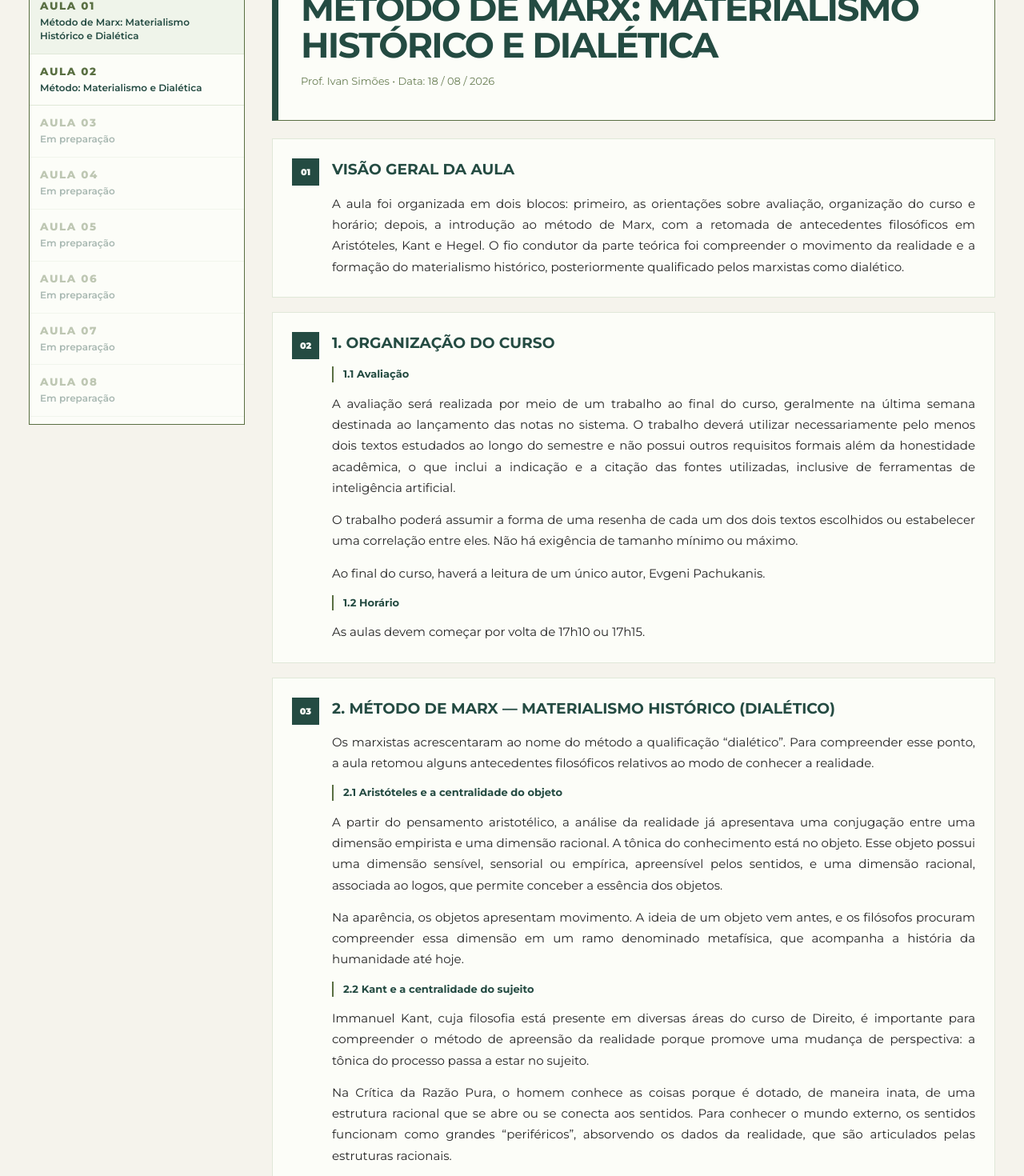
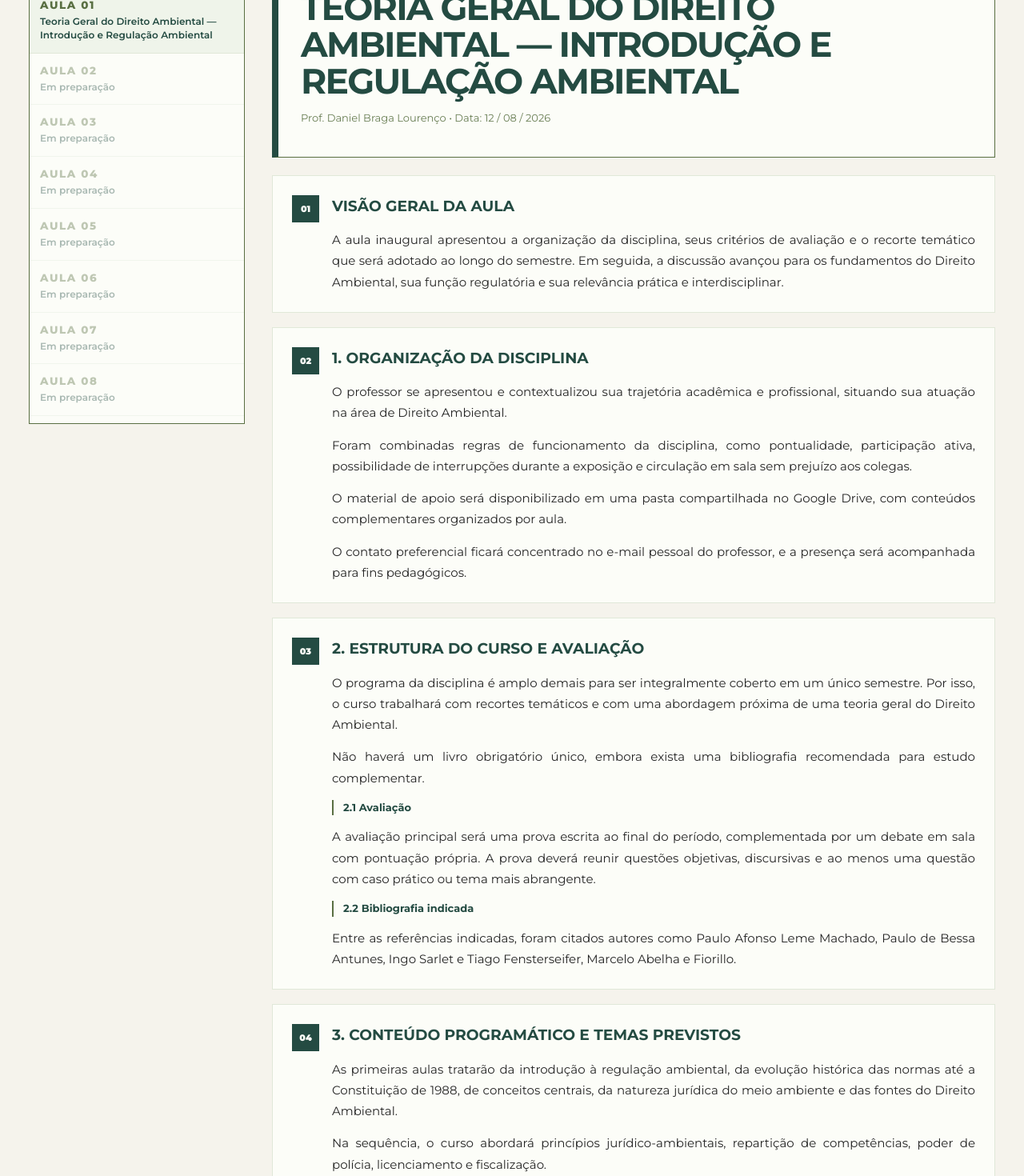
Before and after one commit to marianadireito8ufrj-max/marxismo-e-direito, a React (Vite) app: page / in a window 1280 px wide. Shown: the part 700-2170 px from the top of the page at 80% size. Built offline with nearby package versions, Linux system fonts and the light colour scheme.

Commit message:
Adiciona estrutura e conteúdo inicial de Direito Ambiental

```diff
--- a/src/data.ts
+++ b/src/data.ts
@@ -1,69 +1,77 @@
 export type Bloco = { tipo: "secao" | "subsecao" | "paragrafo"; texto: string };
 export type Aula = { numero: number; titulo: string; meta: string; publicada: boolean; blocos: Bloco[] };
 
-export const fonteGoogleDocs = "https://docs.google.com/document/d/1sLIdEpipDngoW0F_sNyjNZywLO4MqbrXUQSAw5m1FDI/edit";
+// A URL definitiva do caderno de Direito Ambiental no Google Docs será vinculada
+// assim que a fonte compartilhada estiver acessível pela integração.
+export const fonteGoogleDocs = "";
 
 export const aulas: Aula[] = [
   {
     numero: 1,
-    titulo: "Método de Marx: Materialismo Histórico e Dialética",
-    meta: "Prof. Ivan Simões • Data: 18 / 08 / 2026",
+    titulo: "Teoria Geral do Direito Ambiental — Introdução e Regulação Ambiental",
+    meta: "Prof. Daniel Braga Lourenço • Data: 12 / 08 / 2026",
     publicada: true,
     blocos: [
       { tipo: "secao", texto: "Visão geral da aula" },
-      { tipo: "paragrafo", texto: "A aula foi organizada em dois blocos: primeiro, as orientações sobre avaliação, organização do curso e horário; depois, a introdução ao método de Marx, com a retomada de antecedentes filosóficos em Aristóteles, Kant e Hegel. O fio condutor da parte teórica foi compreender o movimento da realidade e a formação do materialismo histórico, posteriormente qualificado pelos marxistas como dialético." },
-      { tipo: "secao", texto: "1. Organização do curso" },
-      { tipo: "subsecao", texto: "1.1 Avaliação" },
-      { tipo: "paragrafo", texto: "A avaliação será realizada por meio de um trabalho ao final do curso, geralmente na última semana destinada ao lançamento das notas no sistema. O trabalho deverá utilizar necessariamente pelo menos dois textos estudados ao longo do semestre e não possui outros requisitos formais além da honestidade acadêmica, o que inclui a indicação e a citação das fontes utilizadas, inclusive de ferramentas de inteligência artificial." },
-      { tipo: "paragrafo", texto: "O trabalho poderá assumir a forma de uma resenha de cada um dos dois textos escolhidos ou estabelecer uma correlação entre eles. Não há exigência de tamanho mínimo ou máximo." },
-      { tipo: "paragrafo", texto: "Ao final do curso, haverá a leitura de um único autor, Evgeni Pachukanis." },
-      { tipo: "subsecao", texto: "1.2 Horário" },
-      { tipo: "paragrafo", texto: "As aulas devem começar por volta de 17h10 ou 17h15." },
-      { tipo: "secao", texto: "2. Método de Marx — Materialismo Histórico (dialético)" },
-      { tipo: "paragrafo", texto: "Os marxistas acrescentaram ao nome do método a qualificação “dialético”. Para compreender esse ponto, a aula retomou alguns antecedentes filosóficos relativos ao modo de conhecer a realidade." },
-      { tipo: "subsecao", texto: "2.1 Aristóteles e a centralidade do objeto" },
-      { tipo: "paragrafo", texto: "A partir do pensamento aristotélico, a análise da realidade já apresentava uma conjugação entre uma dimensão empirista e uma dimensão racional. A tônica do conhecimento está no objeto. Esse objeto possui uma dimensão sensível, sensorial ou empírica, apreensível pelos sentidos, e uma dimensão racional, associada ao logos, que permite conceber a essência dos objetos." },
-      { tipo: "paragrafo", texto: "Na aparência, os objetos apresentam movimento. A ideia de um objeto vem antes, e os filósofos procuram compreender essa dimensão em um ramo denominado metafísica, que acompanha a história da humanidade até hoje." },
-      { tipo: "subsecao", texto: "2.2 Kant e a centralidade do sujeito" },
-      { tipo: "paragrafo", texto: "Immanuel Kant, cuja filosofia está presente em diversas áreas do curso de Direito, é importante para compreender o método de apreensão da realidade porque promove uma mudança de perspectiva: a tônica do processo passa a estar no sujeito." },
-      { tipo: "paragrafo", texto: "Na Crítica da Razão Pura, o homem conhece as coisas porque é dotado, de maneira inata, de uma estrutura racional que se abre ou se conecta aos sentidos. Para conhecer o mundo externo, os sentidos funcionam como grandes “periféricos”, absorvendo os dados da realidade, que são articulados pelas estruturas racionais." },
-      { tipo: "paragrafo", texto: "Kant também foi lembrado por sua trajetória intelectual: tornou-se amplamente conhecido após começar a publicar por volta dos 50 anos e tinha uma vida bastante sistemática. Sua influência no Direito decorre, entre outros aspectos, do modo como, a partir dessa estrutura racional, desenvolve uma filosofia acerca de como os homens se relacionam ou devem se relacionar." },
-      { tipo: "subsecao", texto: "2.2.1 Imperativo categórico e lei moral" },
-      { tipo: "paragrafo", texto: "Kant chega ao imperativo categórico e o distingue do imperativo hipotético, ligado à hipótese e à realização de determinado fim. A razão fornece uma estrutura formal da moral, justamente porque essa estrutura decorre da própria razão." },
-      { tipo: "paragrafo", texto: "Para Kant, há uma lei moral dentro de nós. A questão seria reconhecer essa lei moral e a razão, a partir das quais poderiam ser enfrentados inclusive os problemas existentes nas relações humanas. É nesse contexto que formula suas máximas, expressas pelos imperativos categóricos." },
-      { tipo: "subsecao", texto: "2.2.2 Rumo à Paz Perpétua e o Direito Internacional" },
-      { tipo: "paragrafo", texto: "Em Rumo à Paz Perpétua, Kant trabalha com a ideia de um direito que tende a tornar-se progressivamente mais homogêneo no âmbito internacional. A aula relacionou essa construção ao Direito Internacional e à formação da concepção moderna dos direitos humanos, entendidos, nesse percurso, como desdobramentos das leis morais." },
-      { tipo: "subsecao", texto: "2.3 Hegel, a dialética e o movimento" },
-      { tipo: "paragrafo", texto: "Hegel se contrapõe a Kant e reverencia a tradição filosófica grega, especialmente a tradição socrática, platônica e aristotélica. Retoma de Parmênides a noção do absoluto, ao mesmo tempo em que desenvolve a possibilidade de conhecer a realidade por meio da dialética." },
-      { tipo: "paragrafo", texto: "A chave explicativa passa a ser o movimento: entender a realidade significa entender o movimento da própria realidade. Em Hegel, porém, essa concepção permanece idealista, pois o movimento fundamental é o movimento da razão humana, denominado espírito." },
-      { tipo: "subsecao", texto: "2.3.1 Fenomenologia do Espírito" },
-      { tipo: "paragrafo", texto: "A Fenomenologia do Espírito foi mencionada como uma obra particularmente difícil. A orientação dada em aula foi simples: na primeira leitura, provavelmente não será possível compreender tudo; por isso, é necessário reler." },
-      { tipo: "subsecao", texto: "2.4 Marx e a realidade como processo" },
-      { tipo: "paragrafo", texto: "“Tudo é processo em movimento” é a frase-chave indicada em aula para compreender Marx. Essa formulação sintetiza a importância do movimento e do processo para a compreensão da realidade no método marxiano." },
-      { tipo: "subsecao", texto: "2.4.1 Leitura mencionada" },
-      { tipo: "paragrafo", texto: "Manuscritos Econômico-Filosóficos — capítulo sobre trabalho estranhado e propriedade privada." }
+      { tipo: "paragrafo", texto: "A aula inaugural apresentou a organização da disciplina, seus critérios de avaliação e o recorte temático que será adotado ao longo do semestre. Em seguida, a discussão avançou para os fundamentos do Direito Ambiental, sua função regulatória e sua relevância prática e interdisciplinar." },
+
+      { tipo: "secao", texto: "1. Organização da disciplina" },
+      { tipo: "paragrafo", texto: "O professor se apresentou e contextualizou sua trajetória acadêmica e profissional, situando sua atuação na área de Direito Ambiental." },
+      { tipo: "paragrafo", texto: "Foram combinadas regras de funcionamento da disciplina, como pontualidade, participação ativa, possibilidade de interrupções durante a exposição e circulação em sala sem prejuízo aos colegas." },
+      { tipo: "paragrafo", texto: "O material de apoio será disponibilizado em uma pasta compartilhada no Google Drive, com conteúdos complementares organizados por aula." },
+      { tipo: "paragrafo", texto: "O contato preferencial ficará concentrado no e-mail pessoal do professor, e a presença será acompanhada para fins pedagógicos." },
+
+      { tipo: "secao", texto: "2. Estrutura do curso e avaliação" },
+      { tipo: "paragrafo", texto: "O programa da disciplina é amplo demais para ser integralmente coberto em um único semestre. Por isso, o curso trabalhará com recortes temáticos e com uma abordagem próxima de uma teoria geral do Direito Ambiental." },
+      { tipo: "paragrafo", texto: "Não haverá um livro obrigatório único, embora exista uma bibliografia recomendada para estudo complementar." },
+      { tipo: "subsecao", texto: "2.1 Avaliação" },
+      { tipo: "paragrafo", texto: "A avaliação principal será uma prova escrita ao final do período, complementada por um debate em sala com pontuação própria. A prova deverá reunir questões objetivas, discursivas e ao menos uma questão com caso prático ou tema mais abrangente." },
+      { tipo: "subsecao", texto: "2.2 Bibliografia indicada" },
+      { tipo: "paragrafo", texto: "Entre as referências indicadas, foram citados autores como Paulo Afonso Leme Machado, Paulo de Bessa Antunes, Ingo Sarlet e Tiago Fensterseifer, Marcelo Abelha e Fiorillo." },
+
+      { tipo: "secao", texto: "3. Conteúdo programático e temas previstos" },
+      { tipo: "paragrafo", texto: "As primeiras aulas tratarão da introdução à regulação ambiental, da evolução histórica das normas até a Constituição de 1988, de conceitos centrais, da natureza jurídica do meio ambiente e das fontes do Direito Ambiental." },
+      { tipo: "paragrafo", texto: "Na sequência, o curso abordará princípios jurídico-ambientais, repartição de competências, poder de polícia, licenciamento e fiscalização." },
+      { tipo: "paragrafo", texto: "Haverá um debate avaliado em sala, com base em texto disponibilizado previamente. Não será exigida entrega escrita, mas a leitura será obrigatória." },
+      { tipo: "paragrafo", texto: "Na parte final, entrarão temas como responsabilidade civil, penal e administrativa, o Decreto nº 6.514/2008 e o licenciamento ambiental, incluindo a nova Lei Geral do Licenciamento e sua discussão no STF." },
+      { tipo: "paragrafo", texto: "Assuntos como Código Florestal, resíduos sólidos, recursos hídricos, direito climático e mercado de carbono ficarão fora do recorte principal por limitação de tempo." },
+
+      { tipo: "secao", texto: "4. Relevância prática do Direito Ambiental" },
+      { tipo: "paragrafo", texto: "O Direito Ambiental tem presença crescente em concursos públicos e também é relevante nas provas da OAB." },
+      { tipo: "paragrafo", texto: "A disciplina foi apresentada como interdisciplinar, dialogando com economia, filosofia, biologia e outras áreas do conhecimento." },
+      { tipo: "paragrafo", texto: "A atuação jurídica exige uma visão ampla, já que problemas concretos costumam reunir dimensões diversas ao mesmo tempo. Compreender Direito Ambiental também ajuda a perceber repercussões ambientais em casos de outros ramos do Direito." },
+
+      { tipo: "secao", texto: "5. Fundamentos do Direito Ambiental: regulação e bens comuns" },
+      { tipo: "paragrafo", texto: "A aula iniciou com a pergunta sobre por que o Direito Ambiental existe, tomando como referência a ideia da tragédia dos comuns." },
+      { tipo: "paragrafo", texto: "Bens de uso compartilhado tendem à sobreexploração porque cada indivíduo busca seu interesse imediato. Essa dinâmica leva à escassez de recursos naturais, com impactos sociais, econômicos e jurídicos." },
+      { tipo: "paragrafo", texto: "Os efeitos ambientais recaem de forma mais intensa sobre grupos vulneráveis, especialmente em cenários de aquecimento global, enchentes e elevação do nível do mar." },
+
+      { tipo: "secao", texto: "6. Papel do Estado e limites da atividade econômica" },
+      { tipo: "paragrafo", texto: "Foi defendida a necessidade de intervenção estatal para conter os efeitos da exploração privada de recursos coletivos." },
+      { tipo: "paragrafo", texto: "O exemplo da atividade empresarial foi usado para mostrar a lógica de privatização dos ganhos e socialização dos prejuízos ambientais: a empresa obtém lucro a partir do uso de bens ambientais comuns, enquanto os danos negativos acabam distribuídos socialmente." },
+      { tipo: "paragrafo", texto: "O Direito Ambiental foi descrito como instrumento de regulação, muito próximo do Direito Administrativo e da lógica de comando e controle. A livre iniciativa e a propriedade não são absolutas, pois estão limitadas pela função socioambiental." },
+
+      { tipo: "secao", texto: "7. Crise ambiental, tecnologia e convivência social" },
+      { tipo: "paragrafo", texto: "A discussão baseada em textos de referência indicou que nem o Direito nem a tecnologia, isoladamente, resolvem a crise ecológica." },
+      { tipo: "paragrafo", texto: "Os avanços técnicos aumentam a eficiência de equipamentos e processos, mas não eliminam o aumento estrutural do consumo de energia e recursos." },
+      { tipo: "paragrafo", texto: "O exemplo da energia elétrica foi usado para ilustrar a dependência social de grandes infraestruturas e os efeitos de falhas sistêmicas." },
+      { tipo: "paragrafo", texto: "Também se discutiu o impacto da tecnologia sobre as relações humanas, com redução da convivência presencial e crescimento do uso individualizado de dispositivos eletrônicos." },
+      { tipo: "paragrafo", texto: "A conclusão apontada foi que, sem enfrentar as causas estruturais dos problemas ambientais, o Direito Ambiental tende a atuar apenas sobre os efeitos, sem resolver completamente a origem das crises." }
     ]
   },
-  {
-    numero: 2,
-    titulo: "Método: Materialismo e Dialética",
-    meta: "Prof. Ivan Simões • Data: 08 / 09 / 2026",
-    publicada: true,
-    blocos: [
-      { tipo: "secao", texto: "Visão geral da aula" },
-      { tipo: "paragrafo", texto: "A aula retomou o método a partir de dois elementos centrais: materialismo e dialética. Na dialética, tudo é processo; a realidade social é compreendida a partir de elementos em relação e da contradição." },
-      { tipo: "secao", texto: "1. Método" },
-      { tipo: "subsecao", texto: "1.1 Materialismo" },
-      { tipo: "paragrafo", texto: "O materialismo foi indicado como um dos elementos centrais do método." },
-      { tipo: "subsecao", texto: "1.2 Dialética" },
-      { tipo: "paragrafo", texto: "Para Marx, tudo é um processo. A realidade social é compreendida a partir de elementos em relação e da contradição - “Aufhebung”" }
-    ]
-  },
-  ...Array.from({ length: 14 }, (_, index) => ({
-    numero: index + 3,
-    titulo: "Em preparação",
-    meta: "",
-    publicada: false,
-    blocos: [] as Bloco[]
-  }))
+  { numero: 2, titulo: "Teoria Geral do Direito Ambiental — Parte 2", meta: "Prof. Daniel Braga Lourenço • Data prevista: 19 / 08 / 2026", publicada: false, blocos: [] },
+  { numero: 3, titulo: "Teoria Geral do Direito Ambiental — Parte 3", meta: "Prof. Daniel Braga Lourenço • Data prevista: 26 / 08 / 2026", publicada: false, blocos: [] },
+  { numero: 4, titulo: "Princípios Setoriais Ambientais", meta: "Prof. Daniel Braga Lourenço • Data prevista: 02 / 09 / 2026", publicada: false, blocos: [] },
+  { numero: 5, titulo: "Repartição de Competências em Matéria Ambiental", meta: "Prof. Daniel Braga Lourenço • Data prevista: 09 / 09 / 2026", publicada: false, blocos: [] },
+  { numero: 6, titulo: "Debate — Elizabeth Costello", meta: "Prof. Daniel Braga Lourenço • Data prevista: 16 / 09 / 2026", publicada: false, blocos: [] },
+  { numero: 7, titulo: "Direito Animal", meta: "Prof. Daniel Braga Lourenço • Data prevista: 23 / 09 / 2026", publicada: false, blocos: [] },
+  { numero: 8, titulo: "Competências Ambientais e Responsabilidade Civil", meta: "Prof. Daniel Braga Lourenço • Data prevista: 30 / 09 / 2026", publicada: false, blocos: [] },
+  { numero: 9, titulo: "Responsabilidade Civil e Direito Processual Ambiental", meta: "Prof. Daniel Braga Lourenço • Data prevista: 07 / 10 / 2026", publicada: false, blocos: [] },
+  { numero: 10, titulo: "ECADIA — Encontro Carioca de Direito dos Animais", meta: "Data prevista: 14 / 10 / 2026", publicada: false, blocos: [] },
+  { numero: 11, titulo: "Responsabilidade Penal Ambiental — Parte 1", meta: "Prof. Daniel Braga Lourenço • Data prevista: 21 / 10 / 2026", publicada: false, blocos: [] },
+  { numero: 12, titulo: "Responsabilidade Penal Ambiental — Parte 2", meta: "Prof. Daniel Braga Lourenço • Data prevista: 28 / 10 / 2026", publicada: false, blocos: [] },
+  { numero: 13, titulo: "Responsabilidade Administrativa e Licenciamento Ambiental", meta: "Prof. Daniel Braga Lourenço • Data prevista: 04 / 11 / 2026", publicada: false, blocos: [] },
+  { numero: 14, titulo: "Prova Única", meta: "Data prevista: 11 / 11 / 2026", publicada: false, blocos: [] },
+  { numero: 15, titulo: "Segunda Chamada e Vista da Prova", meta: "Data prevista: 18 / 11 / 2026", publicada: false, blocos: [] },
+  { numero: 16, titulo: "Prova Final", meta: "Data prevista: 25 / 11 / 2026", publicada: false, blocos: [] }
 ];
```
